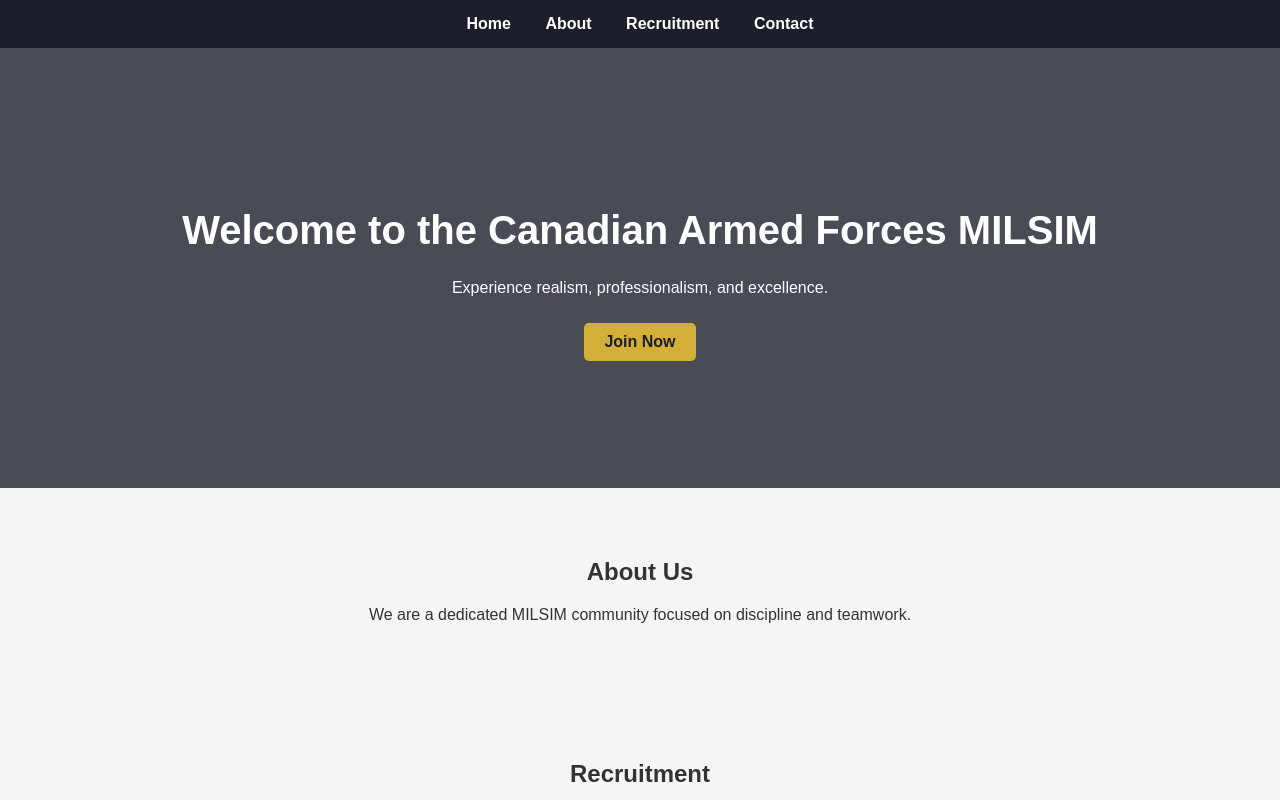
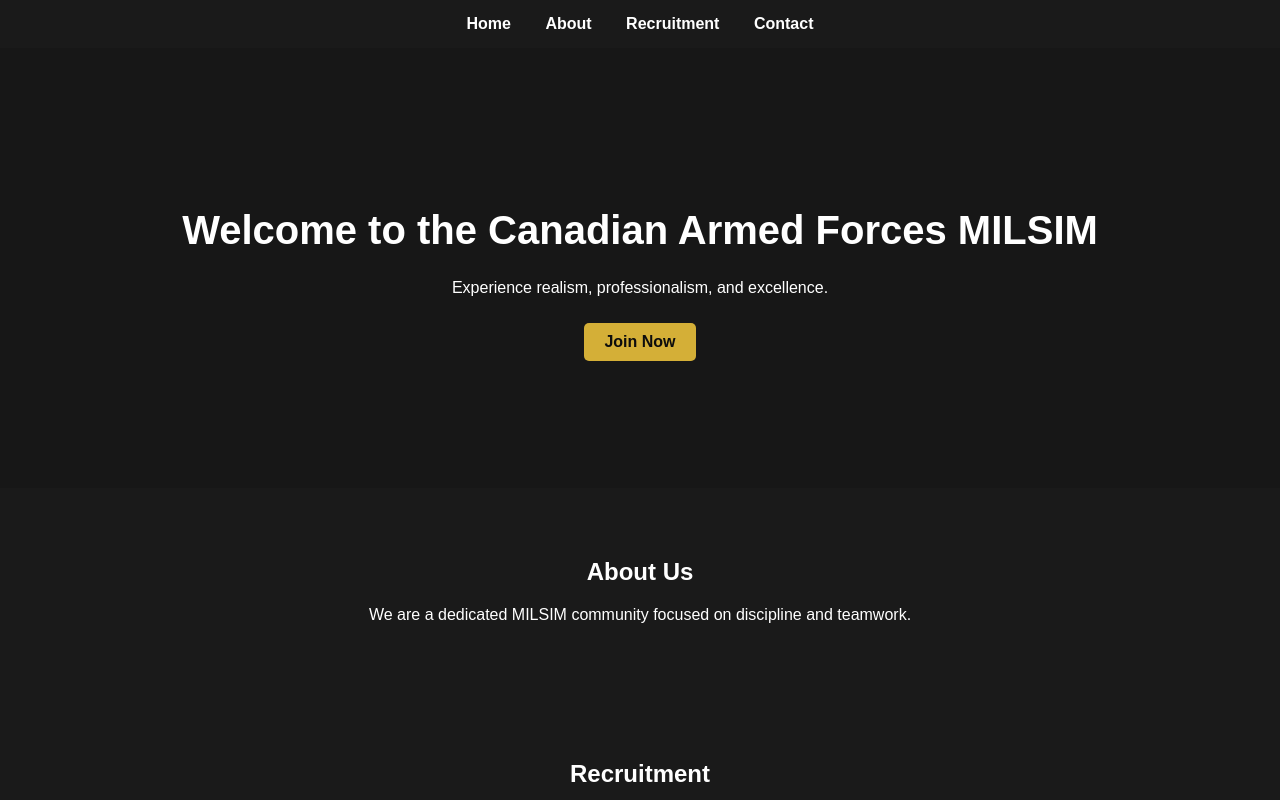
Before and after one commit to Numertous/CAF-Website, a plain HTML site: page index.html in a window 1280 px wide. Shown: the top 800 px of the page. Drawn offline with Linux system fonts and the light colour scheme.

Commit message:
Update style.css

```diff
--- a/style.css
+++ b/style.css
@@ -3,13 +3,13 @@ body {
     font-family: Arial, sans-serif;
     margin: 0;
     padding: 0;
-    background-color: #ffffff;
-    color: #333;
+    background-color: #0d0d0d;
+    color: #ffffff;
 }
 
 /* Navigation Bar */
 nav {
-    background-color: #1c1f2b;
+    background-color: #1a1a1a;
     padding: 15px;
     text-align: center;
 }
@@ -39,7 +39,7 @@ nav ul li a {
     color: white;
     text-align: center;
     padding: 20px;
-    background-color: rgba(28, 31, 43, 0.8);
+    background-color: rgba(26, 26, 26, 0.8);
 }
 .hero h1 {
     font-size: 2.5em;
@@ -50,7 +50,7 @@ nav ul li a {
     padding: 10px 20px;
     text-decoration: none;
     font-weight: bold;
-    color: #1c1f2b;
+    color: #0d0d0d;
     border-radius: 5px;
     margin-top: 10px;
 }
@@ -59,12 +59,12 @@ nav ul li a {
 section {
     padding: 50px;
     text-align: center;
-    background-color: #f5f5f5;
+    background-color: #1a1a1a;
 }
 
 /* Footer */
 footer {
-    background-color: #1c1f2b;
+    background-color: #1a1a1a;
     color: white;
     text-align: center;
     padding: 15px;
```
